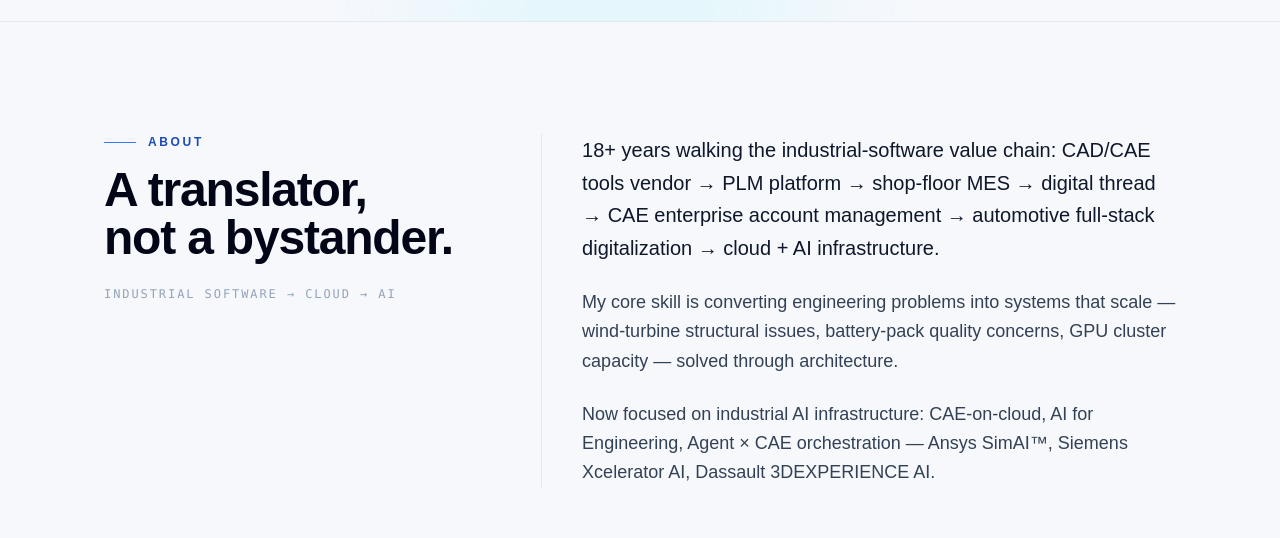
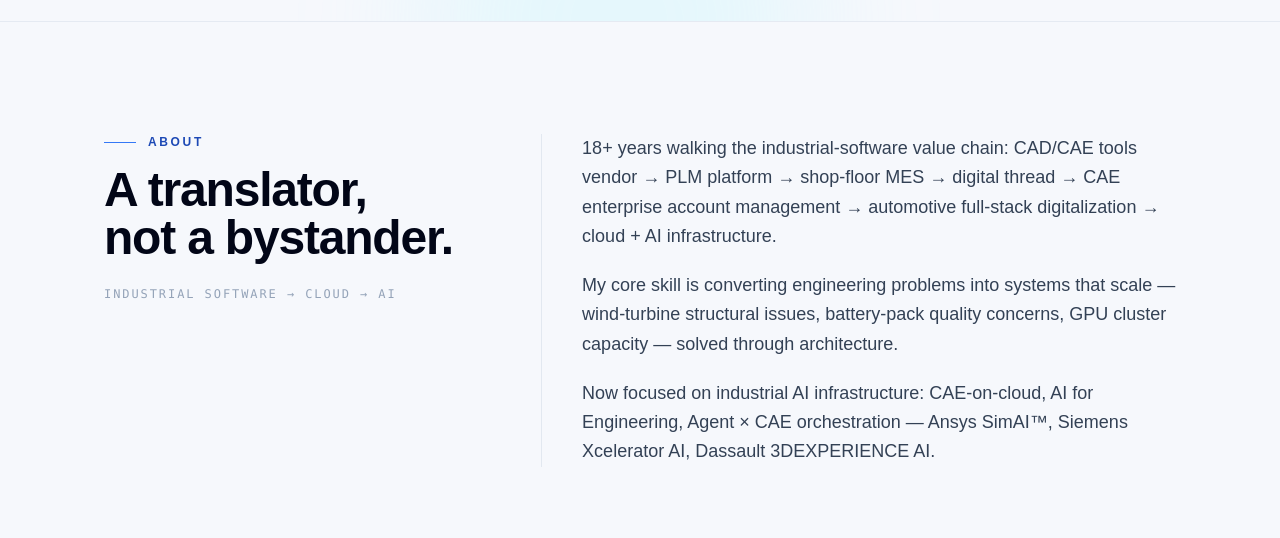
Before and after one commit to binbinao/resume, an Astro site: page /resume/en in a window 1280 px wide. Shown: the part 780-1318 px from the top of the page. Built offline with nearby package versions, Linux system fonts and the light colour scheme; Astro itself is replaced by a stand-in of ours.

Commit message:
fix: align about paragraph styles — drop first-paragraph emphasis

```diff
--- a/src/components/About.astro
+++ b/src/components/About.astro
@@ -18,9 +18,9 @@ const t = pickDict(locale);
         Industrial software → Cloud → AI
       </p>
     </header>
-    <div class="reading-width space-y-6 border-l border-slate-200 pl-6 text-lg leading-relaxed text-slate-700 sm:pl-10 dark:border-slate-800 dark:text-slate-300">
-      {t.about.body.map((paragraph, index) => (
-        <p class:list={["text-pretty", index === 0 && "text-xl font-medium leading-relaxed text-slate-900 dark:text-slate-100"]}>{paragraph}</p>
+    <div class="reading-width space-y-5 border-l border-slate-200 pl-6 text-lg leading-relaxed text-slate-700 sm:pl-10 dark:border-slate-800 dark:text-slate-300">
+      {t.about.body.map((paragraph) => (
+        <p class="text-pretty">{paragraph}</p>
       ))}
     </div>
   </div>
```
